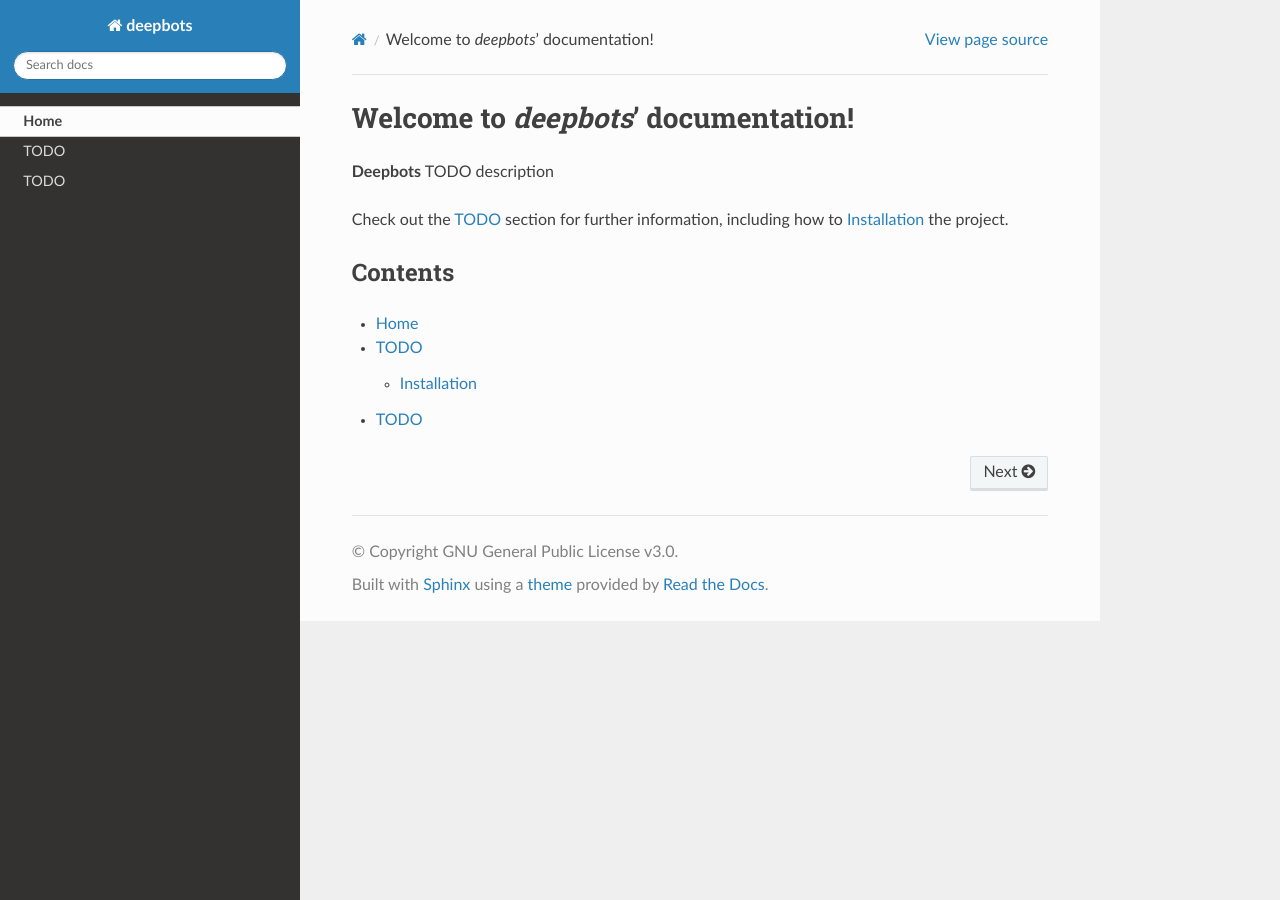
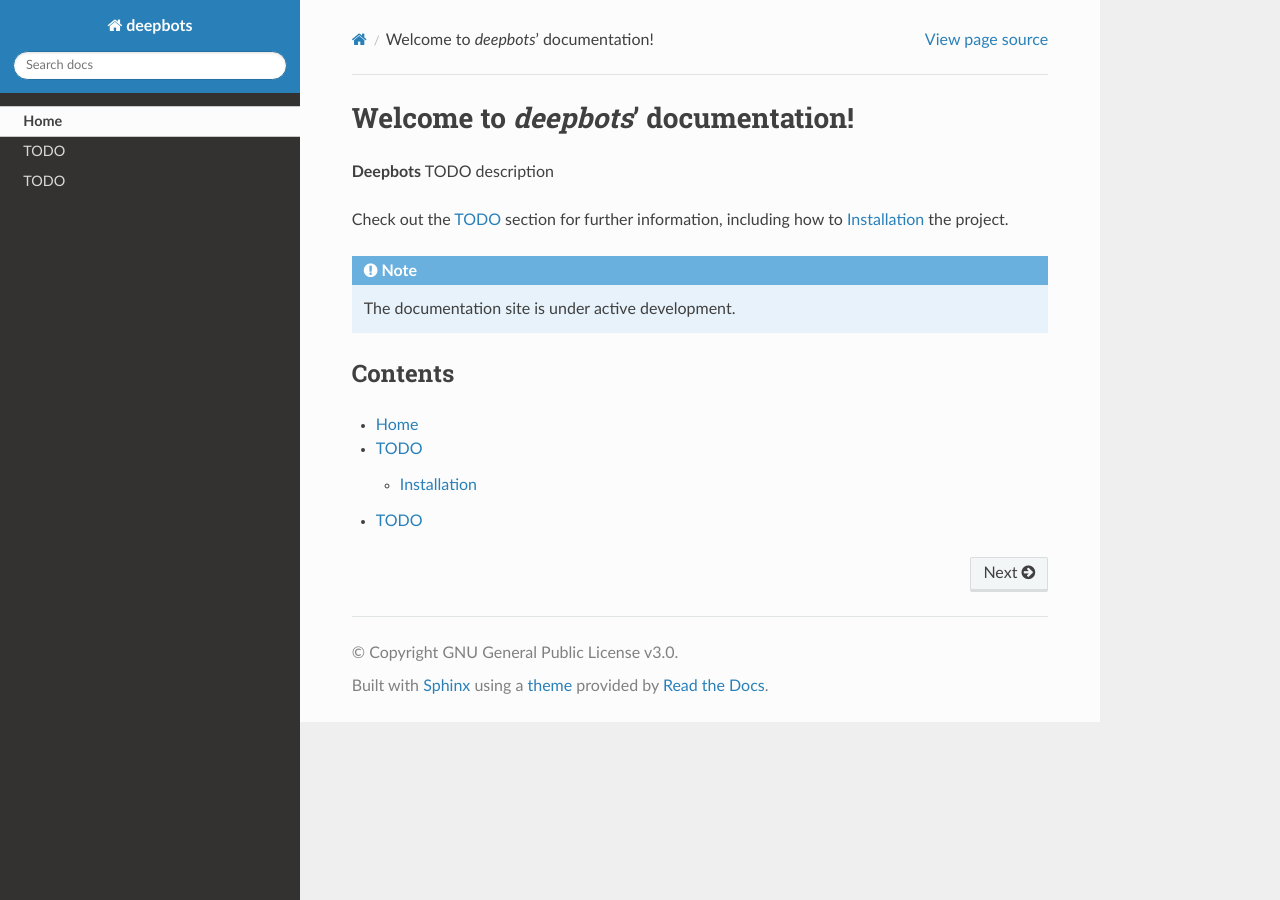
Before and after one commit to aidudezzz/deepbots, a Sphinx documentation site: the page built from docs/index.rst, in a window 1280 px wide. Built offline with Sphinx 7.4.7 and the Read the Docs theme 2.0.0, drawn with Linux system fonts in a browser that asks for light colours.

Commit message:
Fixed note

```diff
--- a/docs/index.rst
+++ b/docs/index.rst
@@ -8,7 +8,7 @@ how to :ref:`installation` the project.
 
 .. note::
 
-..   This project is under active development.
+   The documentation site is under active development.
 
 Contents
 --------
```
